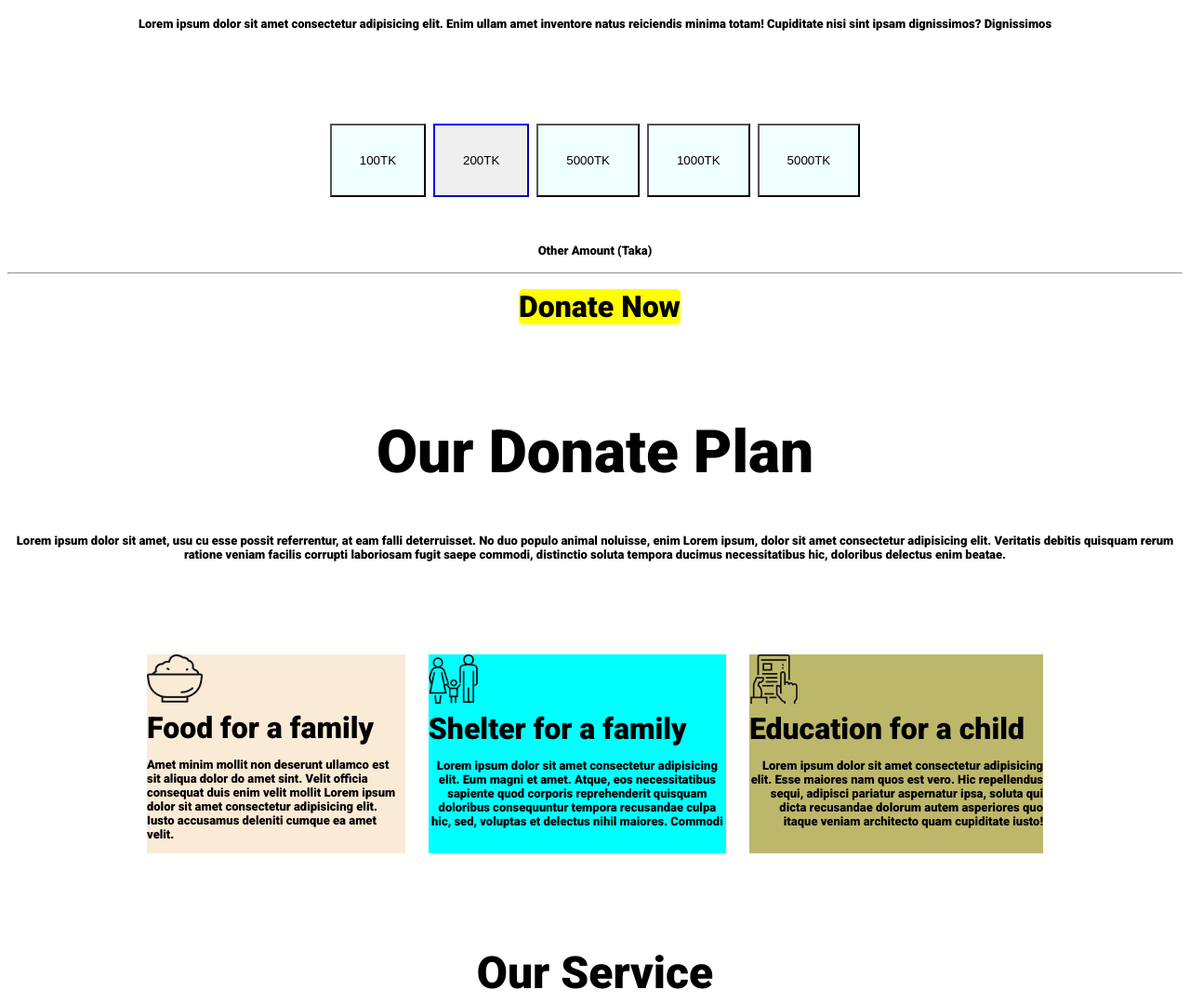
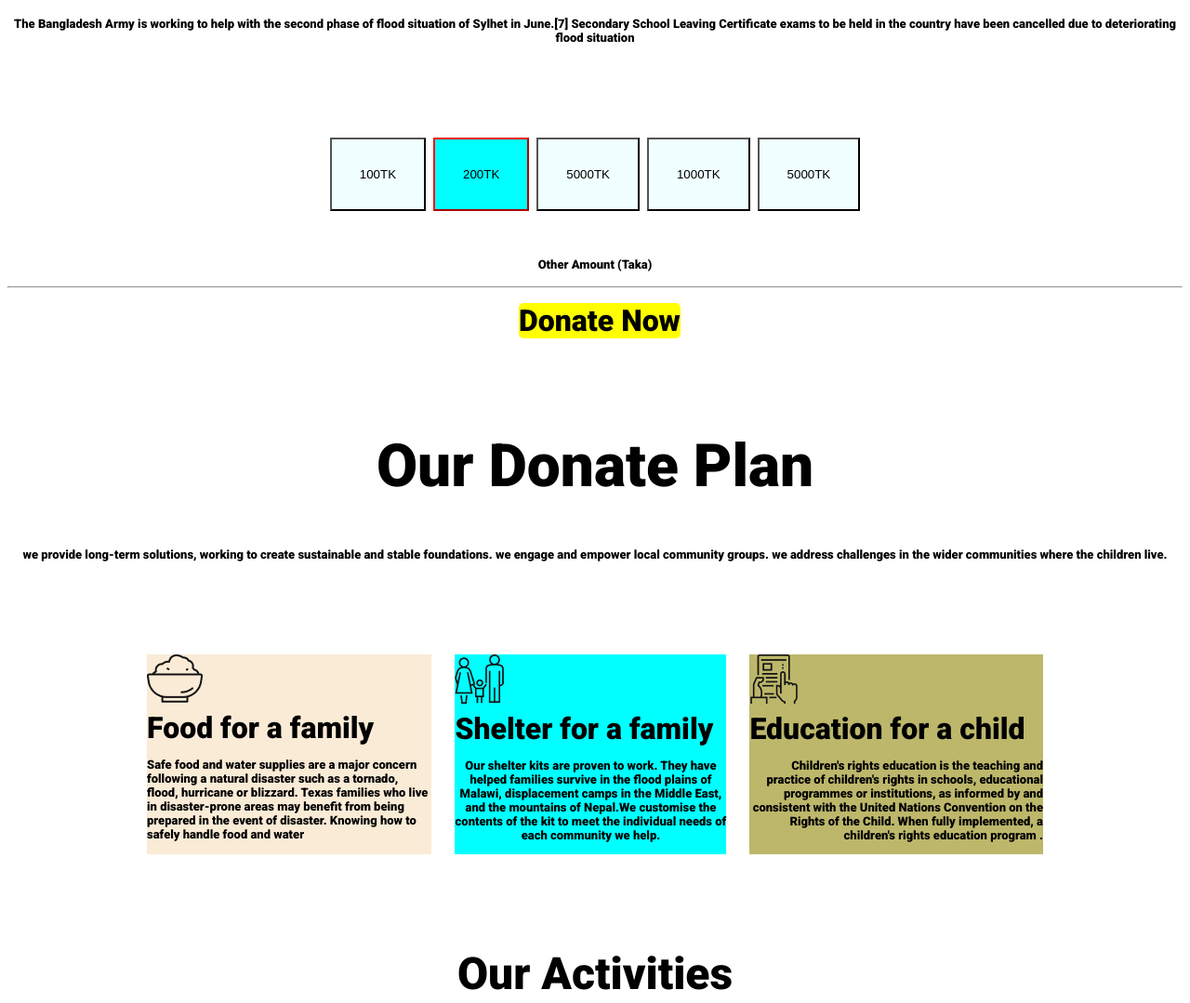
Before and after one commit to IyamLearning/first-assignment, a plain HTML site: page images/index.html in a window 1280 px wide. Shown: the part 1060-2139 px from the top of the page at 93% size. Drawn offline with Linux system fonts and the light colour scheme; a web font is replaced by a local one.

Commit message:
seven commit

```diff
--- a/images/index.html
+++ b/images/index.html
@@ -20,7 +20,7 @@
        <section class="backimg">
         <h1 class="title"><span>Let us Help Those Who Are
             More In Need</span></h1>
-            <p class="fontsize"><span>Lorem ipsum dolor sit amet, consectetur adipisicing elit. Velit deserunt asperiores sit animi earum quo Lorem ipsum dolor sit amet consectetur adipisicing elit. Impedit, distinctio</span> </p>
+            <p class="fontsize"><span>Due to heavy rainfall in the Indian states of Assam and Arunachal Pradesh, the flood waters of Surma, Kushiyara and other rivers overflowed, causing severe flooding in Greater Sylhet.</span> </p>
 
             <a class="textdec" href="#"></button>
             </button>Donate Now</a>
@@ -30,7 +30,7 @@
         <div>
             <h1 class="center"> Donate Today
             </h1>
-            <p class="fontsize">Lorem ipsum dolor sit amet consectetur adipisicing elit. Enim ullam amet inventore natus reiciendis minima totam! Cupiditate nisi sint ipsam dignissimos? Dignissimos</p>
+            <p class="fontsize">The Bangladesh Army is working to help with the second phase of flood situation of Sylhet in June.[7] Secondary School Leaving Certificate exams to be held in the country have been cancelled due to deteriorating flood situation</p>
 
             <div class="tk">                <button class="buttonthree">100TK</button> <button class="buttonfour">200TK</button> <button class="buttonthree">5000TK</button> <button class="buttonthree">1000TK</button> <button class="buttonthree">5000TK</button>
 
@@ -45,32 +45,32 @@
 
             <h1 class="tk">Our Donate Plan
             </h1>
-            <p class="fontsize">Lorem ipsum dolor sit amet, usu cu esse possit referrentur, at eam falli
-                deterruisset. No duo populo animal noluisse, enim Lorem ipsum, dolor sit amet consectetur adipisicing elit. Veritatis debitis quisquam rerum ratione veniam facilis corrupti laboriosam fugit saepe commodi, distinctio soluta tempora ducimus necessitatibus hic, doloribus delectus enim beatae.</p>
+            <p class="fontsize">we provide long-term solutions, working to create sustainable and stable foundations.
+                we engage and empower local community groups.
+                we address challenges in the wider communities where the children live.</p>
 
                    <section class="mergindebo">
                     <div class="flexiblecon">
                         <div class="marginleft">
                         <img class="imageone"  src="../icons/food.png" alt="">
                        <br> Food for a family
-                       <p class="divone" >Amet minim mollit non deserunt
-                        ullamco est sit aliqua dolor do amet
-                        sint. Velit officia consequat duis enim
-                        velit mollit Lorem ipsum dolor sit amet consectetur adipisicing elit. Iusto accusamus deleniti cumque ea amet velit.</p>
+                       <p class="divone" >Safe food and water supplies are a major concern following a natural disaster such as a tornado, flood, hurricane or blizzard. Texas families who live in disaster-prone areas may benefit from being prepared in the event of disaster. Knowing how to safely handle food and water
+
+                    </p>
 
 
                     </div>
                     <div class="middle">
                         <img src="../icons/shelter.png" alt="">
                         <br>  Shelter for a family
-                        <p class="divtwo">Lorem ipsum dolor sit amet consectetur adipisicing elit. Eum magni et amet. Atque, eos necessitatibus sapiente quod corporis reprehenderit quisquam doloribus consequuntur tempora recusandae culpa hic, sed, voluptas et delectus nihil maiores. Commodi</p>
+                        <p class="divtwo">Our shelter kits are proven to work. They have helped families survive in the flood plains of Malawi, displacement camps in the Middle East, and the mountains of Nepal.We customise the contents of the kit to meet the individual needs of each community we help.</p>
 
                     </div>
                     <div class="marginright">
                         <img src="../icons/Frame-1.png" alt="">
                         <br>  Education for a child
                         <p class="divthree">
-                            Lorem ipsum dolor sit amet consectetur adipisicing elit. Esse maiores nam quos est vero. Hic repellendus sequi, adipisci pariatur aspernatur ipsa, soluta qui dicta recusandae dolorum autem asperiores quo itaque veniam architecto quam cupiditate iusto!
+                            Children's rights education is the teaching and practice of children's rights in schools, educational programmes or institutions, as informed by and consistent with the United Nations Convention on the Rights of the Child. When fully implemented, a children's rights education program .
                         </p>
 
                     </div>
@@ -79,7 +79,7 @@
 
                    <section class="mergindeboone">
                     <div>
-                        <h1 class="textcenter" textcenter>Our Service</h1>
+                        <h1 class="textcenter" textcenter>Our Activities</h1>
 
                     </div>
                     <div class="imgdecoration">
@@ -98,7 +98,7 @@
 <section>
     <div >
         <h1 class="textcentertwo">Get My Updates</h1>
-        <p class="fontchange">Lorem ipsum, dolor sit amet consectetur adipisicing elit. Praesentium, natus iusto. Provident sit impedit perferendis quod quidem itaque.</p>
+        <p class="fontchange">The title update provides ownership and encumbrance information from the time the current owner purchased the property, up to the effective date shown on the report.</p>
     </div>
     <div class="backgroundcolourdebo">
         <button class="buttonone">Email</button><button class="buttontwo">Subscribe</button>
--- a/images/style.css
+++ b/images/style.css
@@ -21,10 +21,10 @@ span{
 }
 .textdec{
     text-decoration: none;
-    background-color:red;
+    background-color:palevioletred;
     border-radius: 5px;
     margin-bottom: 150px;
-    color: orange;
+    color:navy;
     margin-left: 550px;
 
 
@@ -162,5 +162,6 @@ box-shadow: 10;
 }
 .buttonfour{
     padding:  30px 30px 30px 30px ;
-border-color: blue;
+border-color:red;
+background-color: aqua;
 }
```
